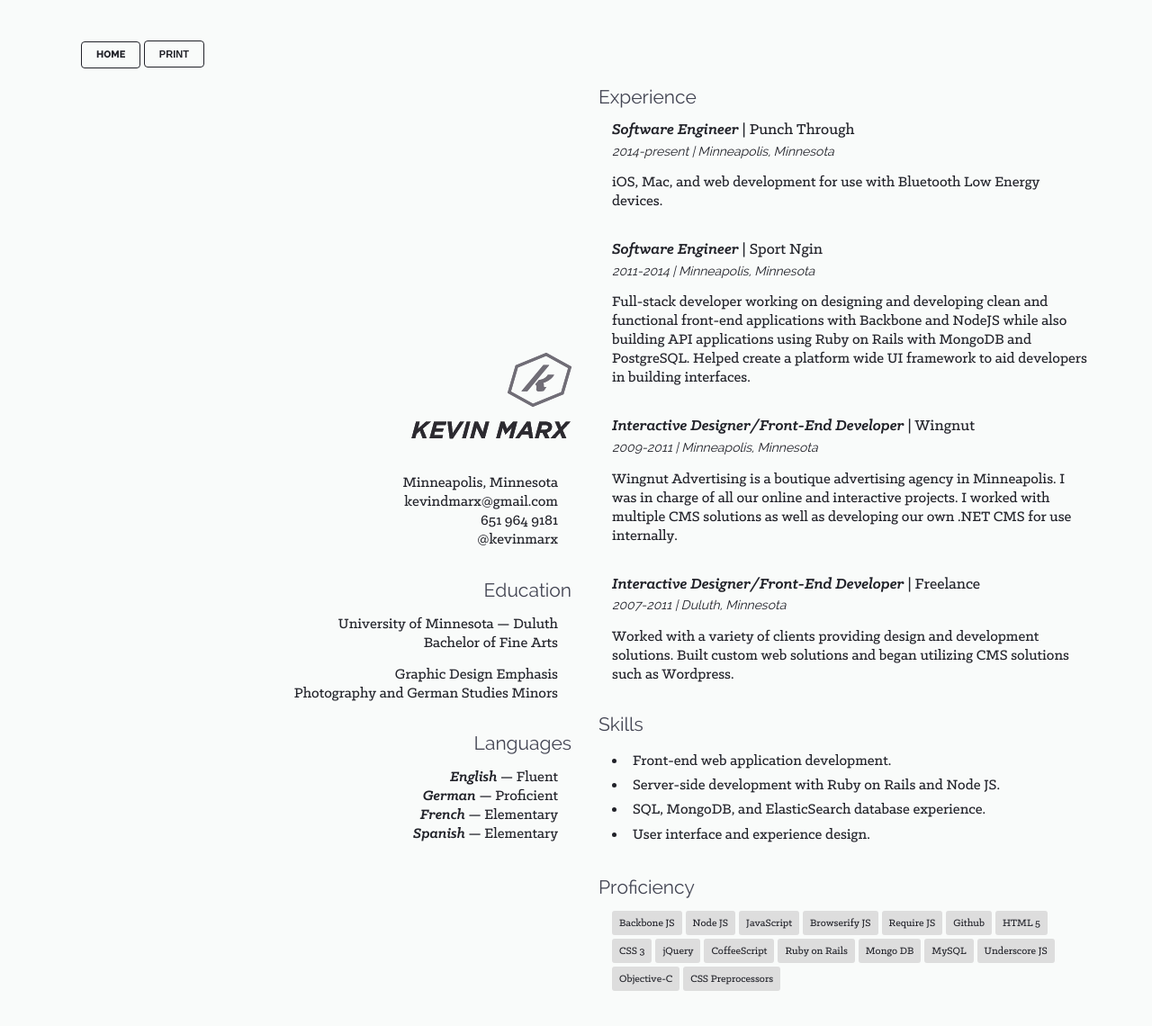
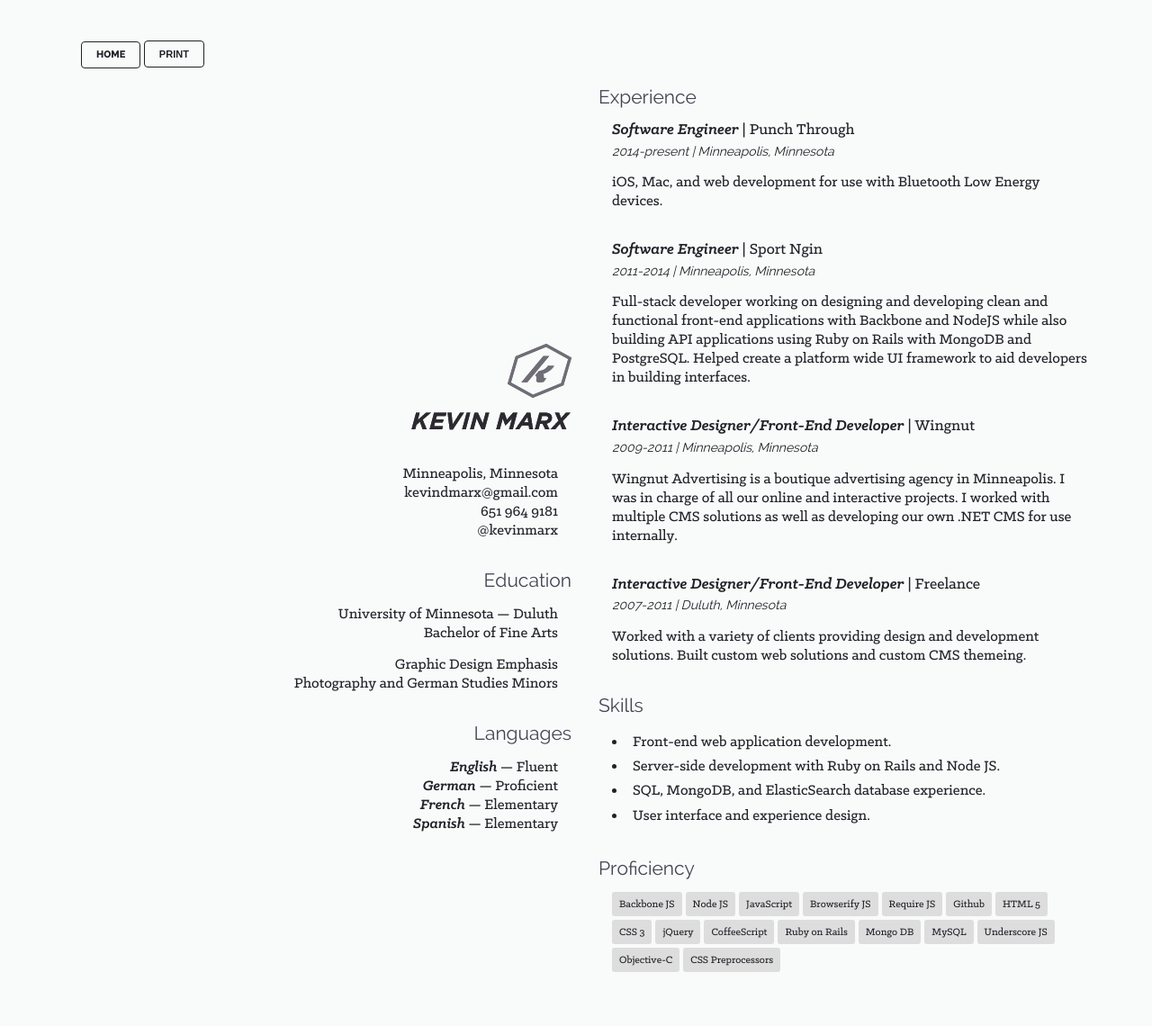
Before and after one commit to kevinmarx/kevinmarx.github.io, a Jekyll site: the page built from cv.html, in a window 1280 px wide. Shown: the whole page at 90% size. Built offline with Jekyll 4.4.1, drawn with Linux system fonts in a browser that asks for light colours; nearby versions of some CDN libraries; Markdown is read by kramdown in place of the engine named in the settings; after the commit the page ends 1119 px from its top, so only the background shows below that.

Commit message:
update cv

```diff
--- a/cv.html
+++ b/cv.html
@@ -92,8 +92,7 @@ title: Curriculum Vitae
             <h1><strong>Interactive Designer/Front-End Developer</strong> | Freelance</h1>
             <h2>2007-2011 | Duluth, Minnesota</h2>
             <p>
-              Worked with a variety of clients providing design and development solutions. Built custom web solutions and began
-              utilizing CMS solutions such as Wordpress.
+              Worked with a variety of clients providing design and development solutions. Built custom web solutions and custom CMS themeing.
             </p>
           </div>
         </section>
```
